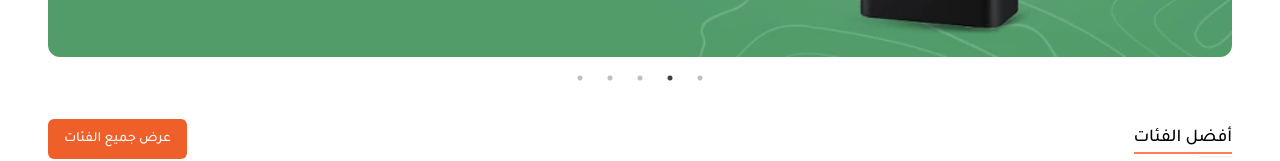
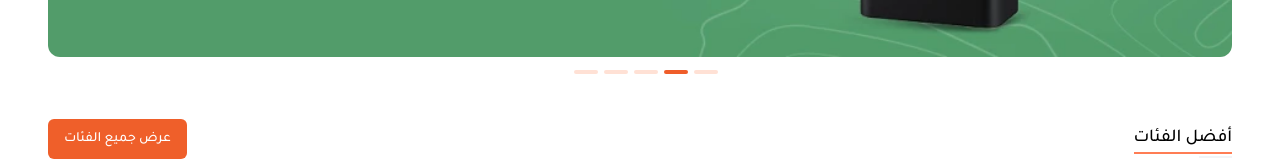
Before and after one commit to devhouse-org/e-store-frontend, a React (Vite) app: page / in a window 1280 px wide. Shown: the part 563-724 px from the top of the page. Built offline with nearby package versions, Linux system fonts and the light colour scheme.

Commit message:
slider indicators

```diff
--- a/src/pages/Home.tsx
+++ b/src/pages/Home.tsx
@@ -33,6 +33,13 @@ function Home() {
     cssEase: "ease-out",
     rtl: true,
     dotsClass: "slick-dots slick-thumb",
+    customPaging: (i: any) => (
+      <div className="w-8 h-1 px-1 my-2">
+        <div
+          className={`w-full h-full ${i === activeSlide ? "bg-orange-500" : "bg-orange-100"} rounded-full`}
+        />
+      </div>
+    ),
     beforeChange: (current: any, next: any) => {
       setOldSlide(current);
       setActiveSlide(next);
@@ -92,7 +99,7 @@ function Home() {
   const featuredProducts = products.slice(0, 5);
 
   return (
-    <div className="containe pt-4 px-4 md:px-12 mx-auto">
+    <div className=" pt-4 px-4 md:px-12 mx-auto">
       {/* Slider */}
       <div className="pb-14 pt-8">
         <Slider {...settings}>
```
